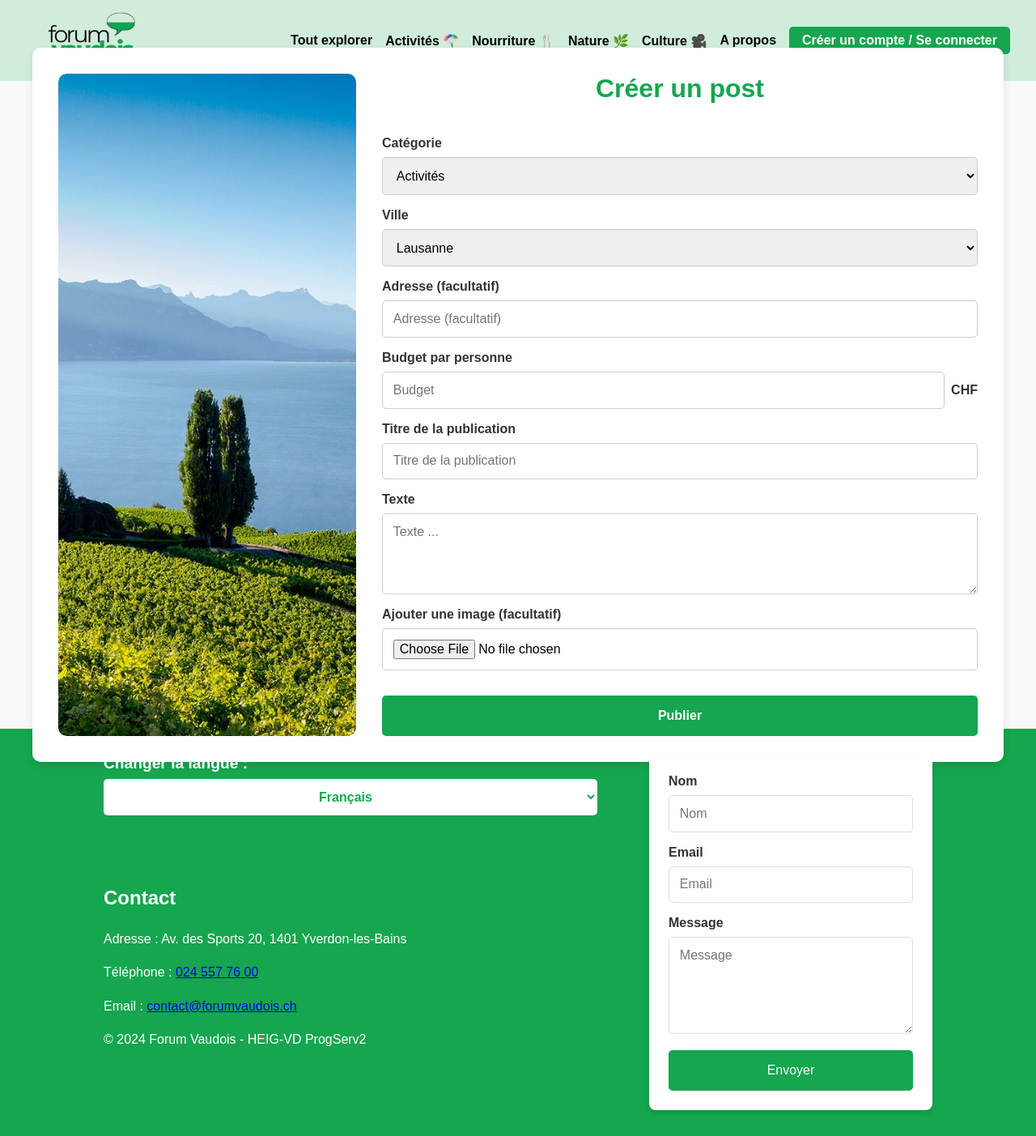
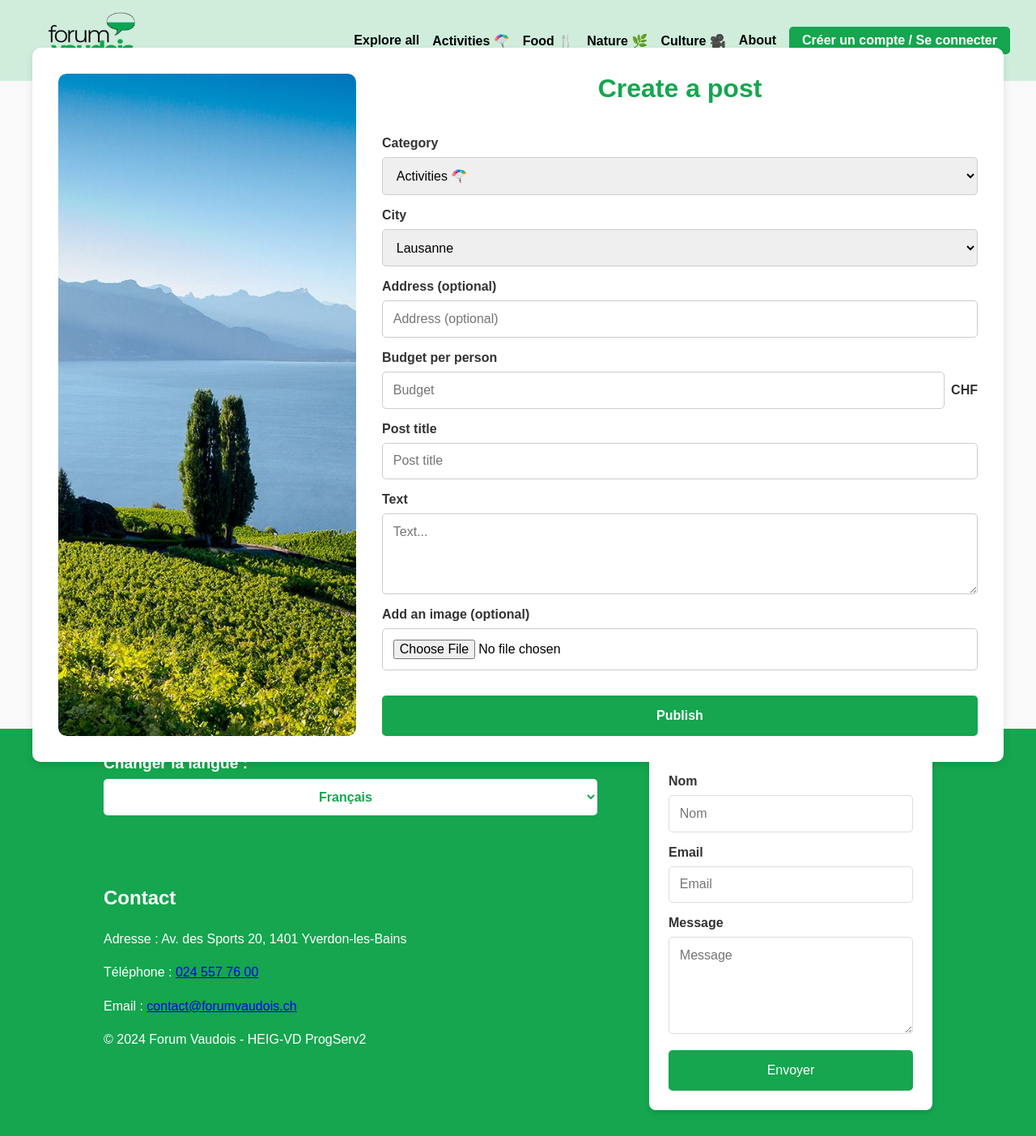
Before and after one commit to AgatheMakumbi/forumVaudois, a PHP site: page /ForumVaudois/pages/createPost.php in a window 1280 px wide. Shown: the whole page at 81% size. Run offline with PHP 8.4, Linux system fonts and the light colour scheme.

Commit message:
gestion des langues de la page createPost

```diff
--- a/lang/dictionaries/en.php
+++ b/lang/dictionaries/en.php
@@ -68,4 +68,21 @@
     'signup_form_button' => "Sign up",
     'signup_text_alreadyAccount' => "Already have an account?",
     'signup_link_login' => "Log in",
+
+    //CreatePost
+    'create_post_title' => 'Create a post',
+    'create_post_form_title' => 'Create a post',
+    'preview_image_alt' => 'Lake photo',
+    'create_post_category' => 'Category',
+    'create_post_city' => 'City',
+    'create_post_address' => 'Address (optional)',
+    'create_post_address_placeholder' => 'Address (optional)',
+    'create_post_budget' => 'Budget per person',
+    'create_post_budget_placeholder' => 'Budget',
+    'create_post_title_label' => 'Post title',
+    'create_post_title_placeholder' => 'Post title',
+    'create_post_text' => 'Text',
+    'create_post_text_placeholder' => 'Text...',
+    'create_post_image' => 'Add an image (optional)',
+    'create_post_submit' => 'Publish',
 );
--- a/lang/dictionaries/fr.php
+++ b/lang/dictionaries/fr.php
@@ -69,4 +69,22 @@
     'signup_text_alreadyAccount' => "Vous avez déjà un compte ?",
     'signup_link_login' => "Connectez-vous",
 
+    //CreatePost
+    'create_post_title' => 'Créer un post',
+    'create_post_form_title' => 'Créer un post',
+    'preview_image_alt' => 'Photo du lac',
+    'create_post_category' => 'Catégorie',
+    'create_post_city' => 'Ville',
+    'create_post_address' => 'Adresse (facultatif)',
+    'create_post_address_placeholder' => 'Adresse (facultatif)',
+    'create_post_budget' => 'Budget par personne',
+    'create_post_budget_placeholder' => 'Budget',
+    'create_post_title_label' => 'Titre de la publication',
+    'create_post_title_placeholder' => 'Titre de la publication',
+    'create_post_text' => 'Texte',
+    'create_post_text_placeholder' => 'Texte...',
+    'create_post_image' => 'Ajouter une image (facultatif)',
+    'create_post_submit' => 'Publier',
+
+
 );
--- a/pages/createPost.php
+++ b/pages/createPost.php
@@ -5,6 +5,7 @@
  */
 
 require_once '../vendor/autoload.php';
+require_once '../lang/lang_func.php';
 
 use M521\ForumVaudois\CRUDManager\DbManagerCRUD;
 use M521\ForumVaudois\Entity\User;
@@ -87,13 +88,13 @@
 }
 ?>
 <!DOCTYPE html>
-<html lang="en">
+<html lang="<?php echo getLanguage(); ?>">
 
 <head>
     <meta charset="UTF-8">
     <meta name="viewport" content="width=device-width, initial-scale=1.0">
     <link rel="stylesheet" href="../assets/css/style.css?v=<?= time(); ?>">
-    <title>Créer un post</title>
+    <title><?php echo t('create_post_title'); ?></title>
 </head>
 
 <body>
@@ -103,27 +104,27 @@
         <div class="create-post-container">
             <!-- Image pré-visualisation -->
             <div class="post-image">
-                <img src="../assets/images/photoVaud1.jpg" alt="Photo du lac" class="preview-image">
+                <img src="../assets/images/photoVaud1.jpg" alt="<?php echo t('preview_image_alt'); ?>" class="preview-image">
             </div>
 
             <!-- Formulaire de création de post -->
             <form class="create-post-form" action="createPost.php" method="POST" enctype="multipart/form-data">
-                <h2 class="form-title">Créer un post</h2>
+                <h2 class="form-title"><?php echo t('create_post_form_title'); ?></h2>
 
                 <!-- Sélection de la catégorie -->
                 <div class="form-group">
-                    <label for="category">Catégorie</label>
+                    <label for="category"><?php echo t('create_post_category'); ?></label>
                     <select name="category" id="category" required>
-                        <option value="2">Activités</option>
-                        <option value="1">Nourriture</option>
-                        <option value="4">Culture</option>
-                        <option value="3">Nature</option>
+                        <option value="2"><?php echo t('nav_activities'); ?></option>
+                        <option value="1"><?php echo t('nav_food'); ?></option>
+                        <option value="4"><?php echo t('nav_culture'); ?></option>
+                        <option value="3"><?php echo t('nav_nature'); ?></option>
                     </select>
                 </div>
 
                 <!-- Sélection de la ville -->
                 <div class="form-group">
-                    <label for="city">Ville</label>
+                    <label for="city"><?php echo t('create_post_city'); ?></label>
                     <select name="city" id="city" required>
                         <option value="1">Lausanne</option>
                         <option value="3">Yverdon-les-Bains</option>
@@ -137,45 +138,45 @@
 
                 <!-- Adresse -->
                 <div class="form-group">
-                    <label for="addresse">Adresse (facultatif)</label>
-                    <input type="text" id="addresse" name="addresse" placeholder="Adresse (facultatif)">
+                    <label for="addresse"><?php echo t('create_post_address'); ?></label>
+                    <input type="text" id="addresse" name="addresse" placeholder="<?php echo t('create_post_address_placeholder'); ?>">
                 </div>
 
                 <!-- Budget -->
                 <div class="form-group">
-                    <label for="budget">Budget par personne</label>
+                    <label for="budget"><?php echo t('create_post_budget'); ?></label>
                     <div class="budget-input">
-                        <input type="number" id="budget" name="budget" placeholder="Budget" required>
+                        <input type="number" id="budget" name="budget" placeholder="<?php echo t('create_post_budget_placeholder'); ?>" required>
                         <span>CHF</span>
                     </div>
                 </div>
 
                 <!-- Titre de la publication -->
                 <div class="form-group">
-                    <label for="title">Titre de la publication</label>
-                    <input type="text" id="title" name="title" placeholder="Titre de la publication" required>
+                    <label for="title"><?php echo t('create_post_title_label'); ?></label>
+                    <input type="text" id="title" name="title" placeholder="<?php echo t('create_post_title_placeholder'); ?>" required>
                 </div>
 
                 <!-- Texte de la publication -->
                 <div class="form-group">
-                    <label for="post-content">Texte</label>
-                    <textarea id="post-content" name="post-content" placeholder="Texte ..." required></textarea>
+                    <label for="post-content"><?php echo t('create_post_text'); ?></label>
+                    <textarea id="post-content" name="post-content" placeholder="<?php echo t('create_post_text_placeholder'); ?>" required></textarea>
                 </div>
 
                 <!-- Téléchargement d'image -->
                 <div class="form-group">
-                    <label for="image">Ajouter une image (facultatif)</label>
+                    <label for="image"><?php echo t('create_post_image'); ?></label>
                     <input type="file" id="image" name="image" accept="image/*">
                 </div>
 
                 <!-- Bouton de soumission -->
-                <button type="submit" class="submit-btn">Publier</button>
+                <button type="submit" class="submit-btn"><?php echo t('create_post_submit'); ?></button>
             </form>
         </div>
     </main>
 
     <!-- Footer -->
-     <?php include '../components/footer.php'; ?>
+    <?php include '../components/footer.php'; ?>
 </body>
 
 </html>
```
Also changed, not shown: lang/dictionaries/de.php (+17 -0 lines), lang/dictionaries/it.php (+17 -0 lines), db/forumvaudois.db.
